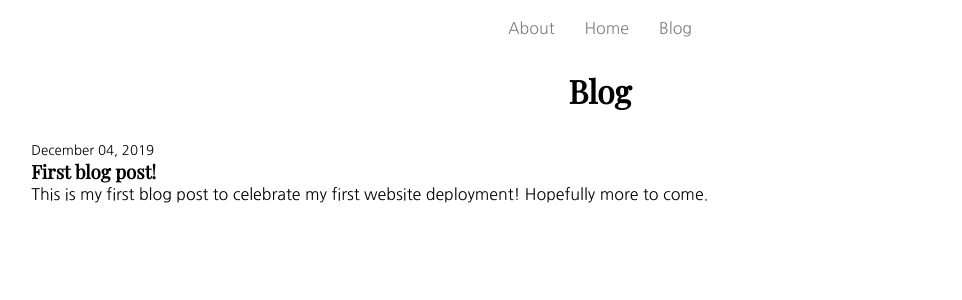
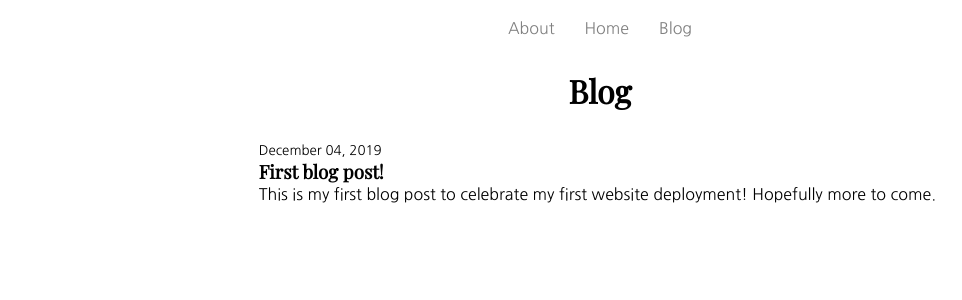
Before and after one commit to sam-hoffman/website, a Jekyll site: the page built from _pages/blog.html, in a window 1280 px wide. Shown: the top 300 px of the page, without its empty margins (40-1002 px from the left). Built offline with Jekyll 4.4.1, drawn with Linux system fonts in a browser that asks for light colours.

Commit message:
blog listings now centered and responsive :)

```diff
--- a/_sass/main.scss
+++ b/_sass/main.scss
@@ -130,6 +130,11 @@ $desktop-width: 800px;
 }
 
 .blog-listing {
+  width: 80%;
+  margin: 0 auto;
+  @include desktop {
+  width: 60%
+  }
   sub {
   font-family: $sans-serif;
   margin-bottom: 0px;
```
